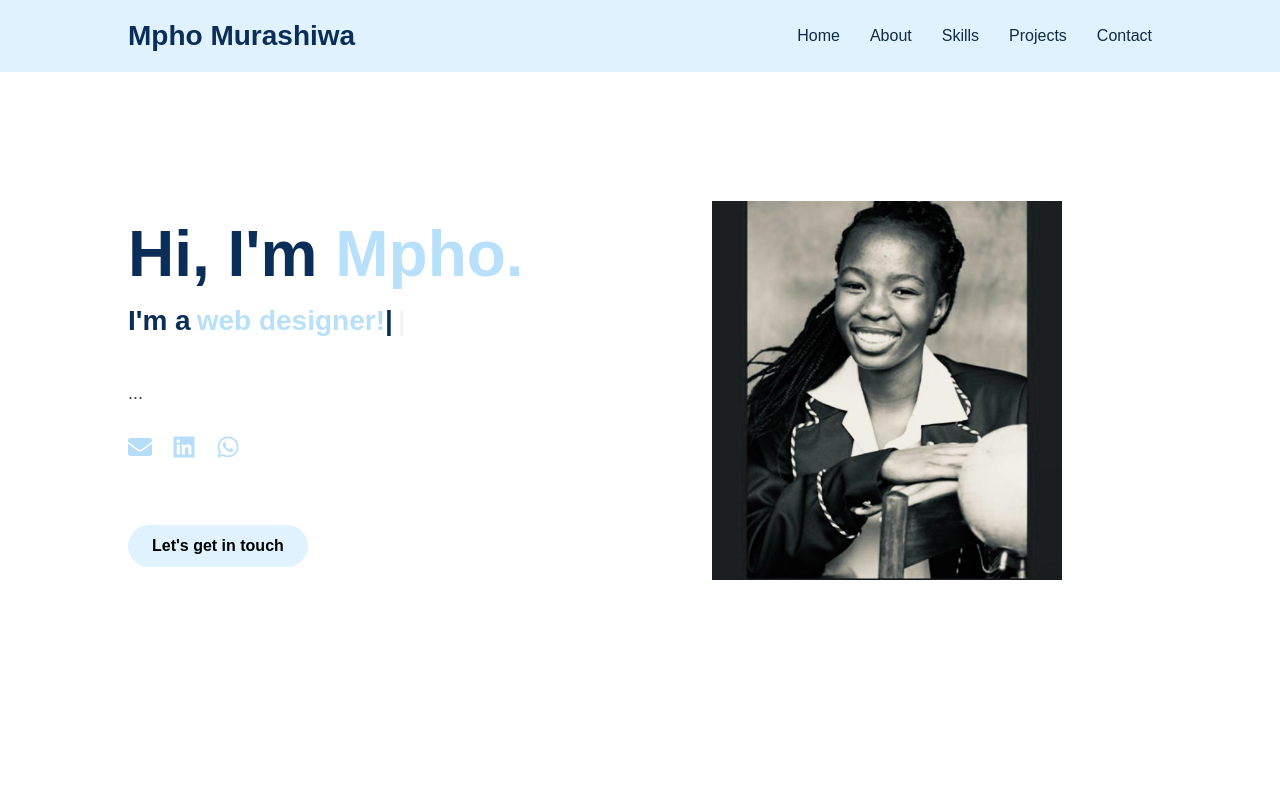
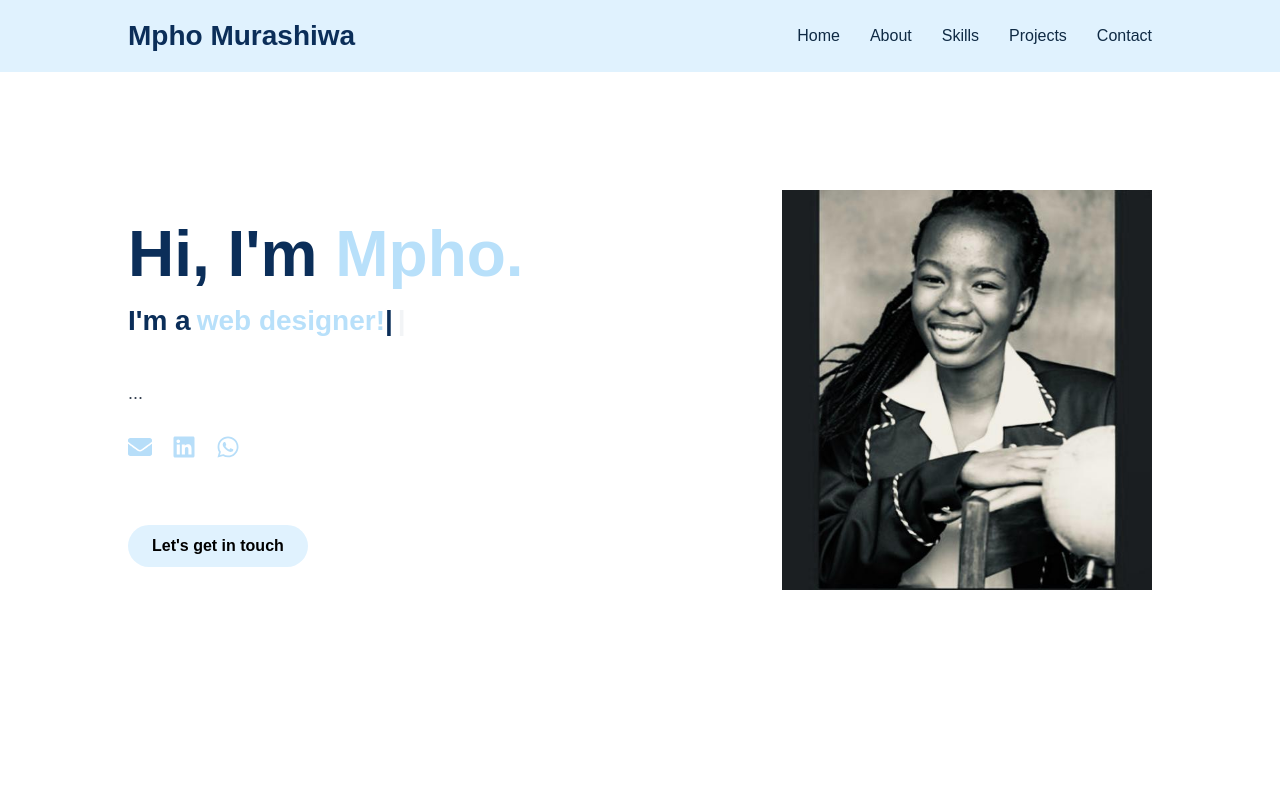
Before and after one commit to Mpho10111/Portfolio-Website, a React app: page / in a window 1280 px wide. Shown: the top 800 px of the page. Built offline with nearby package versions, Linux system fonts and the light colour scheme; the HTML template or start-up script is replaced by a standard one.

Commit message:
adjust image on hero section

```diff
--- a/src/index.css
+++ b/src/index.css
@@ -174,7 +174,7 @@ nav a:hover {
 }
 
 .hero-right {
-  margin-right: 90px;
+  margin-right: 2 px;
 }
 
 /* CTA Button */
@@ -200,7 +200,7 @@ nav a:hover {
 
 /* Right side image */
 .hero-right img {
-  width: 350px;
+  width: 370px;
 }
 
 /* ========================= */
```
